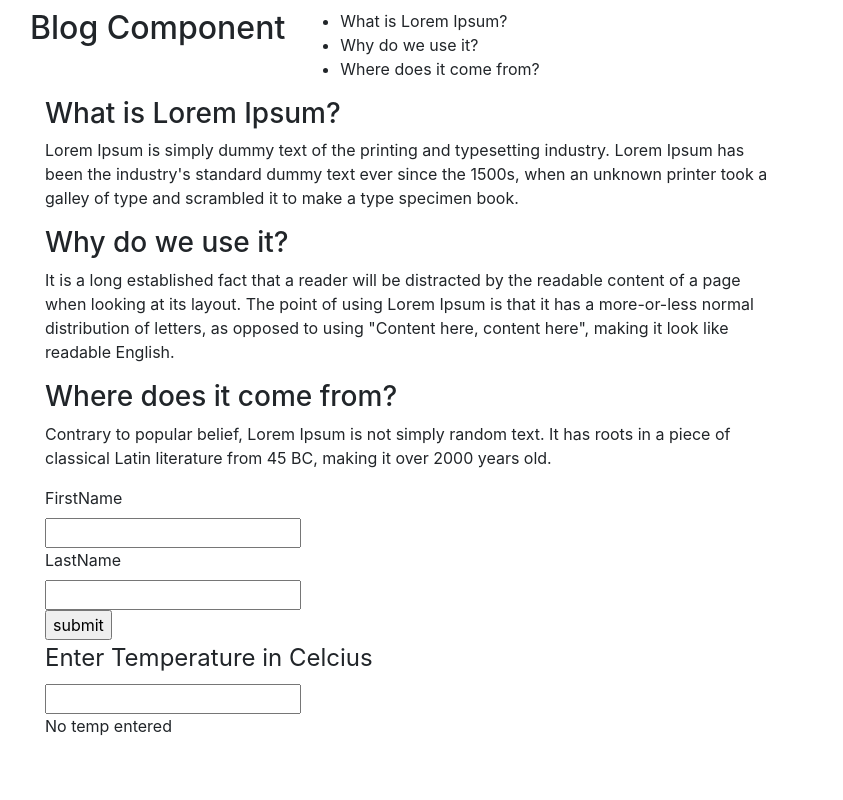
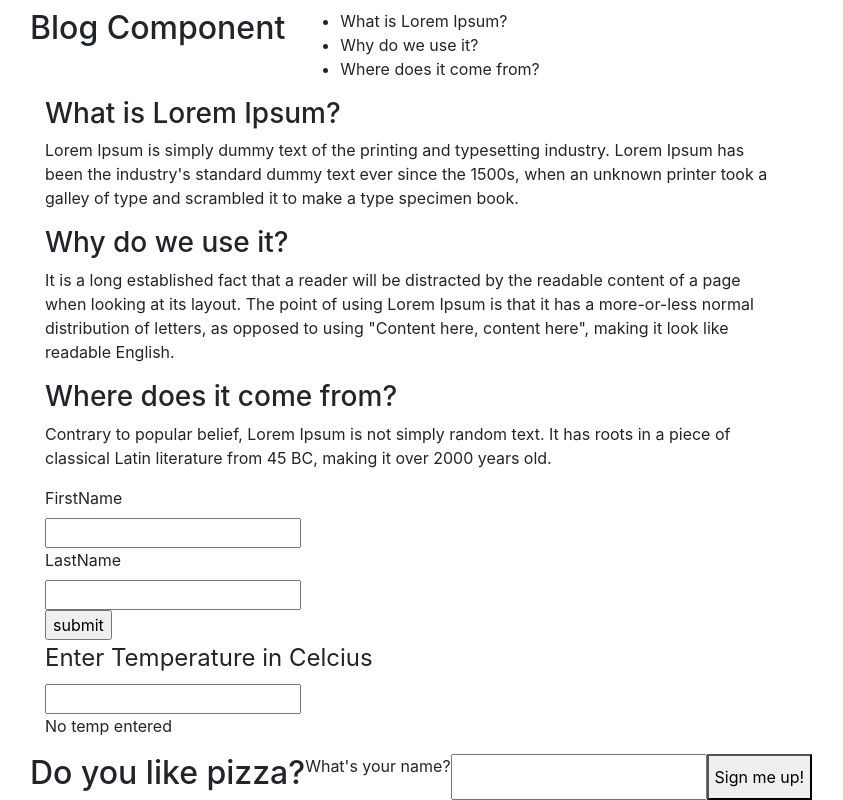
Before and after one commit to slaterslater/react-docs, a React (Create React App) app: page / in a window 1280 px wide. Shown: the part 497-1297 px from the top of the page, without its empty margins (40-883 px from the left). Before the commit the page ends 1251 px from the top, so only its background shows below. Built offline with nearby package versions, Linux system fonts and the light colour scheme.

Commit message:
Composition vs Inheritance

```diff
--- a/src/App.js
+++ b/src/App.js
@@ -274,6 +274,43 @@ class TempCalculator extends React.Component {
   }
 }
 
+// 11. Composition vs Inheritance
+function Dialog(props){
+  return(
+    <div class="row">
+      <h2>{props.title}</h2>
+      <p>{props.message}</p>
+      {props.children}
+    </div>
+  );
+}
+
+class SignUpDialog extends React.Component{
+  constructor(props){
+    super(props);
+    this.state = {login:''};
+    this.handleChange = this.handleChange.bind(this);
+    this.handleSubmit = this.handleSubmit.bind(this);
+  }
+
+  handleChange(event){
+    this.setState({login: event.target.value});
+  }
+
+  handleSubmit(event){
+    alert(`Look, ${this.state.login.toLocaleUpperCase()}, everyone likes pizza`);
+  }
+
+  render(){
+    return(
+      <Dialog title="Do you like pizza?" message="What's your name?">
+        <input value={this.state.login} onChange={this.handleChange} />
+        <button onClick={this.handleSubmit}>Sign me up!</button>
+      </Dialog>
+    );
+  }
+}
+
 // Dummy Data
 const tony = {
   firstName: "Tony",
@@ -302,6 +339,7 @@ function App() {
     <Blog posts={posts} />
     <NameForm />
     <TempCalculator />
+    <SignUpDialog />
   </>
   );
 }
```
